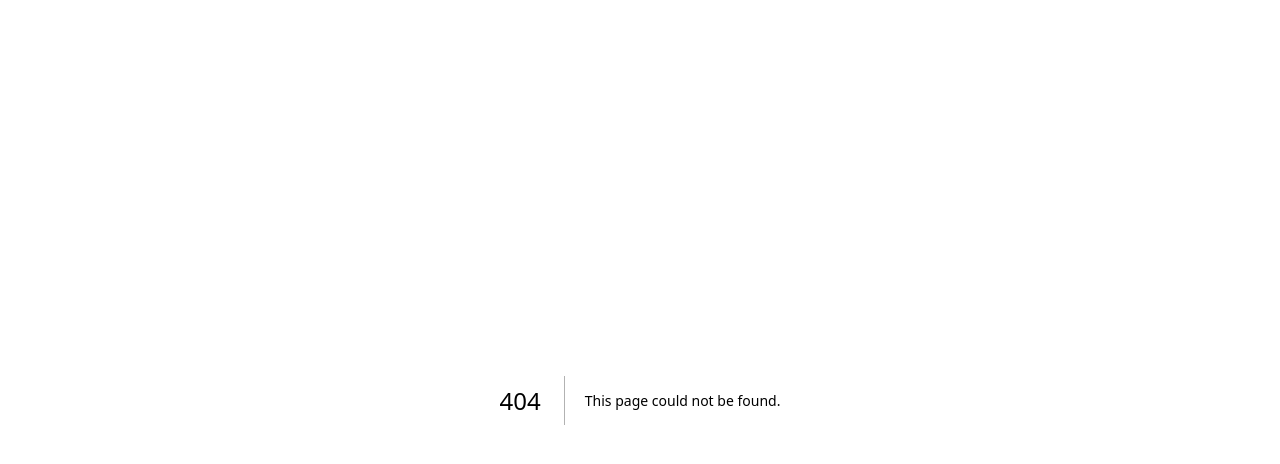
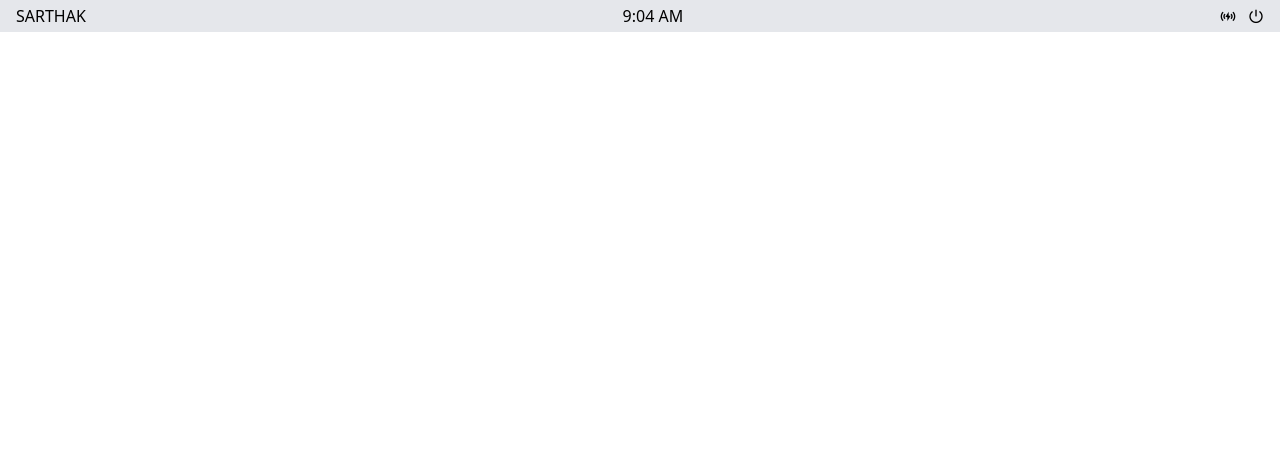
Before and after one commit to sarrthak008/Portfoliio, a Next.js app: page /screen in a window 1280 px wide. Before the commit this address had no page. Shown: the top 464 px of the page. Built offline with nearby package versions, Linux system fonts and the light colour scheme.

Commit message:
add a clock ui

```diff
--- a/app/page.js
+++ b/app/page.js
@@ -5,12 +5,14 @@ import Shdows from '@/components/Shdows'
 import { useGSAP } from '@gsap/react'
 import gsap from 'gsap'
 import 'remixicon/fonts/remixicon.css'
+import { useRouter } from 'next/navigation'
 
 
 
 const Page = () => {
 
   const boxref = useRef(null);
+  const router =  useRouter()
 
   useGSAP(()=>{},{scope:boxref})
 
@@ -20,7 +22,10 @@ const Page = () => {
           duration:2,
           ease: "power2.inOut",
           stagger: 0.1,
-          rotation:"180deg"
+          rotation:"180deg",
+          onComplete:()=>{
+             router.push("/screen")
+          }
       })
    }
 
--- /dev/null
+++ b/app/screen/page.js
@@ -0,0 +1,13 @@
+import React from 'react'
+import NavBar from '@/components/NavBar'
+
+const Page = () => {
+  return (
+    <div className='h-screen w-screen overflow-hidden'>
+        <NavBar/>
+
+    </div>
+  )
+}
+
+export default Page
--- /dev/null
+++ b/components/NavBar.jsx
@@ -0,0 +1,45 @@
+"use client"
+import React, { useState ,useEffect} from 'react'
+import 'remixicon/fonts/remixicon.css'
+
+const NavBar = () => {
+
+    const [time,settime] = useState()
+
+     const getCurrentTime =()=>{
+         let date = new Date();
+         let hours = date.getHours();
+         let minutes = date.getMinutes();
+         let AM_PM = hours >= 12 ? "PM" : "AM";
+         hours =  hours % 12;
+         hours = hours ? hours : 12;
+         minutes = minutes < 10 ? "0" + minutes : minutes;
+         let time = hours + ":" + minutes + " " + AM_PM;
+         return `${time}`
+     }
+
+      useEffect(() => {
+
+         let intervalId = setInterval(() => {
+            settime(getCurrentTime())
+         }, 1000)
+
+         return ()=> clearInterval(intervalId)
+      },[])
+
+
+
+
+  return (
+    <div className='h-8 w-full bg-gray-200 backdrop-blur-md flex items-center justify-between px-4'>
+         <div>SARTHAK </div>
+         <div>{time}</div>
+         <div className=' flex gap-3'>
+             <i className="ri-wireless-charging-line cursor-pointer"></i>
+             <i className="ri-shut-down-line cursor-pointer"></i>
+         </div>
+    </div>
+  )
+}
+
+export default NavBar
```
